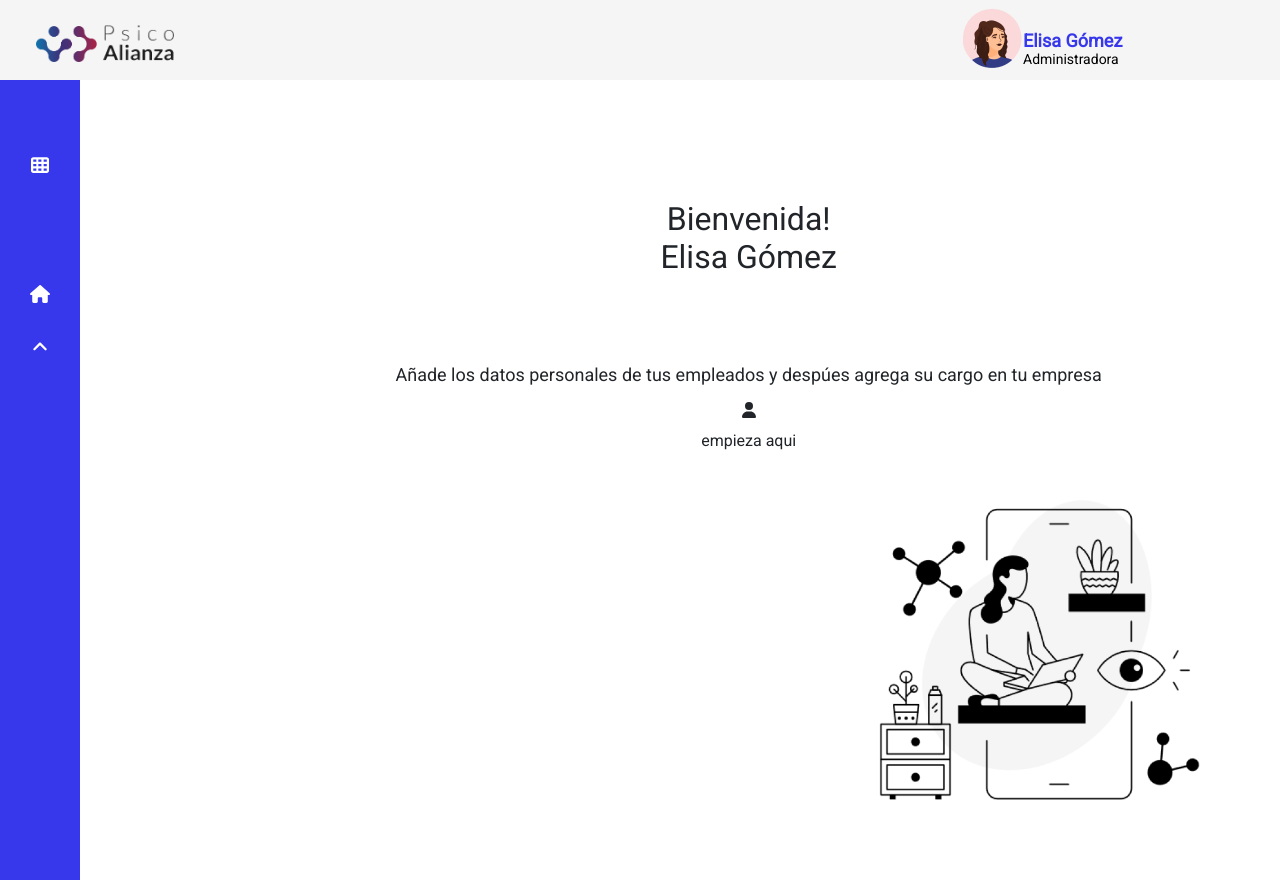
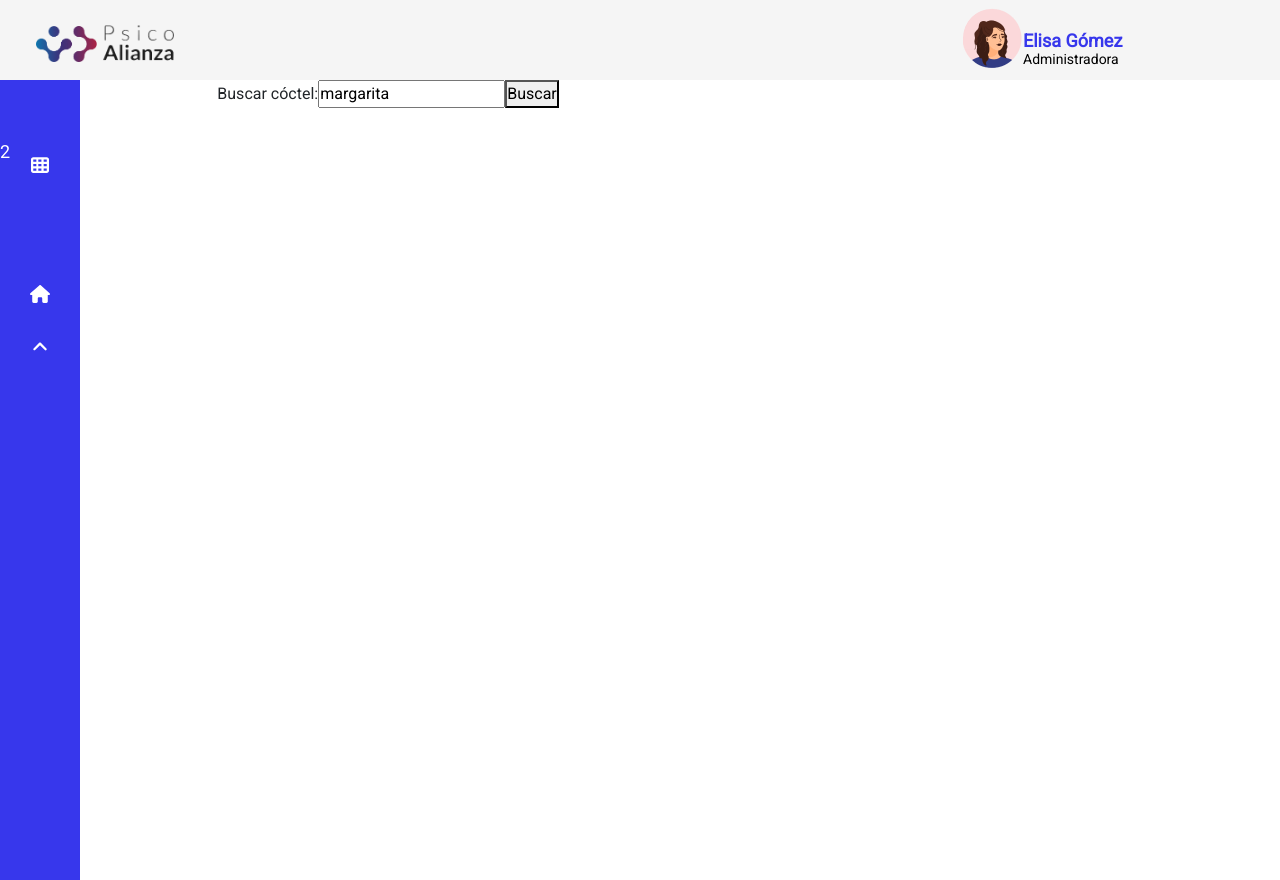
Before and after one commit to ceerax/maquetaAlianza, a React (Create React App) app: page /home in a window 1280 px wide. Built offline with nearby package versions, Linux system fonts and the light colour scheme.

Commit message:
create api https

```diff
--- a/package.json
+++ b/package.json
@@ -11,6 +11,7 @@
     "@testing-library/jest-dom": "^5.16.5",
     "@testing-library/react": "^13.4.0",
     "@testing-library/user-event": "^13.5.0",
+    "axios": "^1.3.3",
     "react": "^18.2.0",
     "react-dom": "^18.2.0",
     "react-router-dom": "^6.8.1",
--- a/src/App.css
+++ b/src/App.css
@@ -10,5 +10,5 @@ body{
   width: 100%;
   height: 100vh;
   font-family: "Roboto";
-  overflow: hidden;
+ /*  overflow: hidden; */
 }
--- /dev/null
+++ b/src/components/Api.jsx
@@ -0,0 +1,74 @@
+import React, { useState } from "react";
+import axios from "axios";
+
+export const Api = () => {
+  const [searchTerm, setSearchTerm] = useState("margarita");
+  const [searchResults, setSearchResults] = useState([]);
+  const [loading, setLoading] = useState(false);
+
+  const handleSearchInputChange = (event) => {
+    setSearchTerm(event.target.value);
+  };
+
+  const handleSearchFormSubmit = (event) => {
+    event.preventDefault();
+    setLoading(true);
+    axios
+      .get(`https://thecocktaildb.com/api/json/v1/1/search.php?s=${searchTerm}`)
+      .then((response) => {
+        setSearchResults(response.data.drinks);
+        setLoading(false);
+      })
+      .catch((error) => {
+        console.log(error);
+      })
+      .finally(() => {
+        setLoading(false); // Desactivar el loading
+      });
+  };
+
+  return (
+    <>
+      <div>
+        <form onSubmit={handleSearchFormSubmit}>
+          <label>
+            Buscar cóctel:
+            <input
+              type="text"
+              value={searchTerm}
+              onChange={handleSearchInputChange}
+            />
+          </label>
+          <button type="submit">Buscar</button>
+        </form>
+      </div>
+      {loading ? (
+        <div>cargando</div>
+      ) : (
+        <div className="container">
+          <div className="row">
+            {searchResults == null ? (
+              <h1>no existe</h1>
+            ) : (
+              searchResults.map((cocktail) => (
+                <div className="card m-1 col-6" style={{ width: 288 }}>
+                  <div key={cocktail.idDrink}>
+                    <img
+                      src={cocktail.strDrinkThumb}
+                      className="card-img-top"
+                      alt="..."
+                    />
+                    <h2>{cocktail.strDrink}</h2>
+                    <div className="card-body">
+                      <p className="card-text">{cocktail.strInstructions}</p>
+                    </div>
+                  </div>
+                </div>
+              ))
+            )}
+          </div>
+        </div>
+      )}
+    </>
+  );
+};
--- a/src/components/Modal.jsx
+++ b/src/components/Modal.jsx
@@ -7,7 +7,7 @@ const Modal = () => {
     <div>
       <button
         type="button"
-        class="btn "
+        className="btn "
         data-bs-toggle="modal"
         data-bs-target="#exampleModal"
       >
@@ -16,7 +16,7 @@ const Modal = () => {
       <p>empieza aqui</p>
 
       <div
-        class="modal fade"
+        className="modal fade"
         id="exampleModal"
         aria-labelledby="exampleModalLabel"
         aria-hidden="true"
--- a/src/components/Navbar.jsx
+++ b/src/components/Navbar.jsx
@@ -11,6 +11,7 @@ export const Navbar = () => {
   const openCloseMenu = () => {
     setState((prevState) => !prevState);
   };
+
   return (
     <>
       <div className={`menu-Side ${state ? "menu-side-move" : "none"}`}>
@@ -24,6 +25,7 @@ export const Navbar = () => {
             icon={faTableCells}
           />
         </div>
+        2
         <div className="option-menu">
           <a href="/">
             <div className="option">
@@ -48,9 +50,9 @@ export const Navbar = () => {
                 />
               ) : null}
 
-              <div class="dropdown  col-4 d-flex justify-content-center align-items-center pt-2">
+              <div className="dropdown  col-4 d-flex justify-content-center align-items-center pt-2">
                 <button
-                  class="btn list-btn "
+                  className="btn list-btn "
                   type="button"
                   data-bs-toggle="dropdown"
                   aria-expanded="false"
--- a/src/pages/Home.jsx
+++ b/src/pages/Home.jsx
@@ -4,48 +4,49 @@ import Logo from "../img/Vector.png";
 import Tex from "../img/textLogo.png";
 import Avatar from "../img/Avatar.png";
 import { Navbar } from "../components/Navbar";
+import { Api } from "../components/Api";
 import { TabHome } from "../components/TabHome";
 
 export const Home = () => {
   return (
     <>
       <div className="container-main px-5">
-        <div class=" row justify-content-between ">
-          <div class="col-4 p-0 d-flex align-items-center">
+        <div className=" row justify-content-between ">
+          <div className="col-4 p-0 d-flex align-items-center">
             <img className="logo-Home" src={Logo} alt="" />
             <img className="tex-Logo-Home" src={Tex} alt="" />
           </div>
 
-          <div class="dropdown  col-4 d-flex justify-content-center align-items-center pt-2">
+          <div className="dropdown  col-4 d-flex justify-content-center align-items-center pt-2">
             <button
-              class="btn button-avatar"
+              className="btn button-avatar"
               type="button"
               data-bs-toggle="dropdown"
               aria-expanded="false"
             ></button>
-            <ul class="dropdown-menu bg-secondary-subtle ">
+            <ul className="dropdown-menu bg-secondary-subtle ">
               <li>
-                <a class="dropdown-item item-Text " href="#">
+                <a className="dropdown-item item-Text " href="#">
                   Perfiñ
                 </a>
               </li>
               <li>
-                <a class="dropdown-item item-Text" href="#">
+                <a className="dropdown-item item-Text" href="#">
                   Configuracion
                 </a>
               </li>
               <li>
-                <a class="dropdown-item item-Text" href="#">
+                <a className="dropdown-item item-Text" href="#">
                   Soporte
                 </a>
               </li>
               <li>
-                <Link class="dropdown-item item-Text" to={"/"}>
+                <Link className="dropdown-item item-Text" to={"/"}>
                   Salir
                 </Link>
               </li>
             </ul>
-            <div class="texts">
+            <div className="texts">
               <h2 className="m-0 ">Elisa Gómez</h2>
               <p className="m-0">Administradora</p>
             </div>
@@ -57,7 +58,7 @@ export const Home = () => {
           <Navbar />
         </div>
         <div className="col col-sm-6 col-md-6 col-lg-10">
-          <TabHome />
+          <Api />
         </div>
       </div>
     </>
--- a/src/pages/Login.jsx
+++ b/src/pages/Login.jsx
@@ -43,11 +43,11 @@ export const Login = () => {
             <button className="button-enter">Ingresar</button>
           </Link>
 
-          <div class="row mt-3 justify-content-between container-rescue">
-            <div class="col-4 p-0 ">
+          <div className="row mt-3 justify-content-between container-rescue">
+            <div className="col-4 p-0 ">
               <a href="/">¿Olvidaste tu usuario?</a>{" "}
             </div>
-            <div class="col-5 p-0 d-flex justify-content-end">
+            <div className="col-5 p-0 d-flex justify-content-end">
               <a href="/">¿Olvidaste tu contraseña?</a>{" "}
             </div>
           </div>
```
Also changed, not shown: src/components/Spinners.jsx (added, +9 -0 lines), 1 other file (tests, documents, lock files or other folders).
